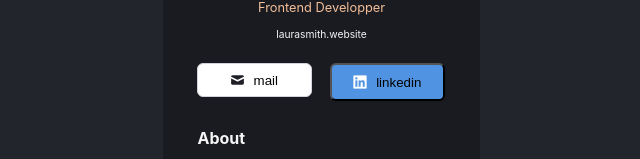
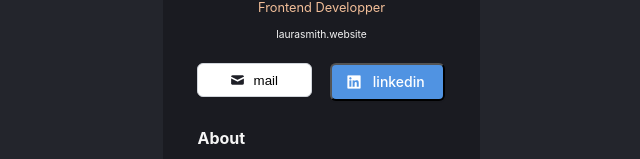
Before and after one commit to Bonheur93/React-Busness, a React (Create React App) app in the folder busness-card/: page / in a window 1280 px wide. Shown: the part 426-585 px from the top of the page, without its empty margins (319-959 px from the left). Built offline with nearby package versions, Linux system fonts and the light colour scheme.

Commit message:
button: Linkedin

```diff
--- a/busness-card/src/App.css
+++ b/busness-card/src/App.css
@@ -271,3 +271,22 @@ top: 760px; */
   height: 25px;
   font-size: 15px;
 }
+.link{
+  width: 57px;
+height: 16px;
+
+font-family: 'Inter';
+font-style: normal;
+font-weight: 500;
+font-size: 14px;
+line-height: 16px;
+
+/* identical to box height, or 114% */
+
+color: #FFFFFF;
+
+/* Inside auto layout */
+flex: none;
+order: 1;
+flex-grow: 0;
+}
--- a/busness-card/src/Components/Body.js
+++ b/busness-card/src/Components/Body.js
@@ -18,7 +18,7 @@ function Body() {
                     </button>
                     <button className="Linkedin">
                         <img className="linkedin" src={Linkedin} alt="" />
-                        <p>linkedin</p>
+                        <p className="link">linkedin</p>
                     </button>
                 </div>
 
```
